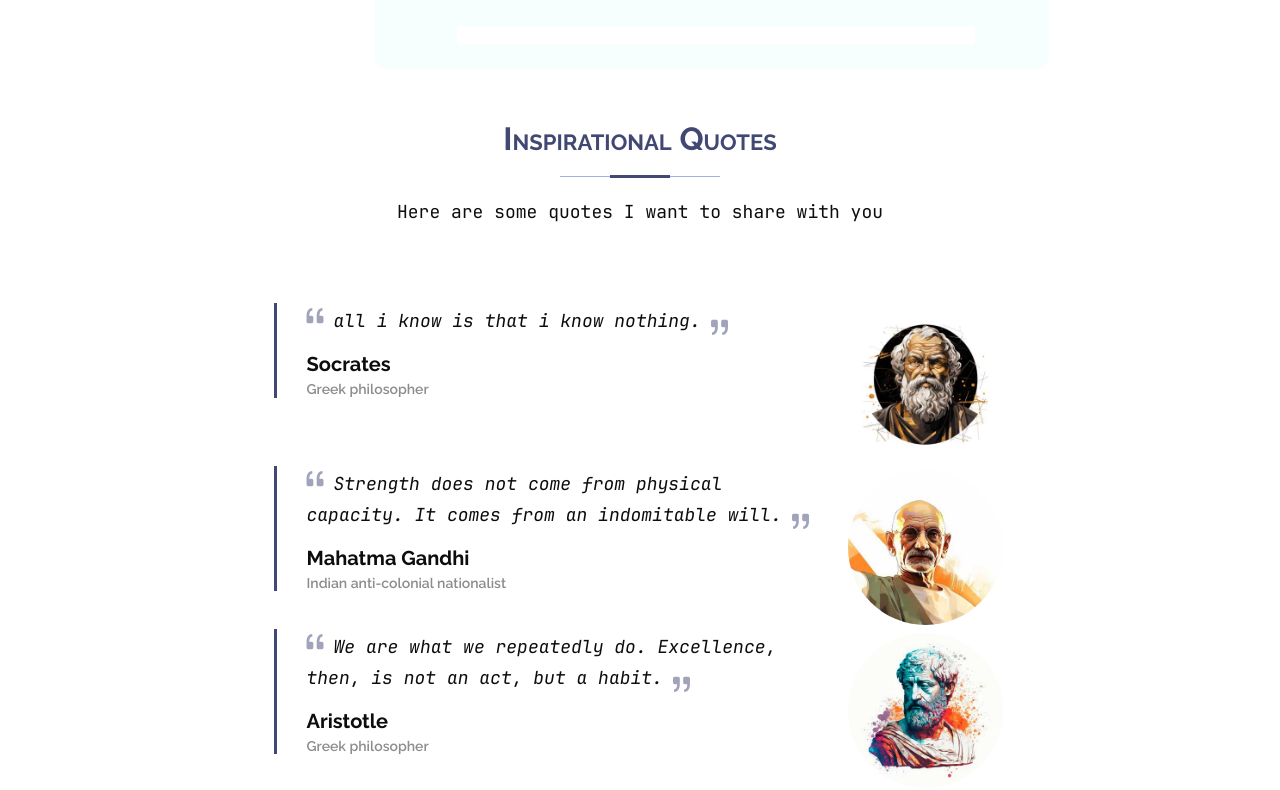
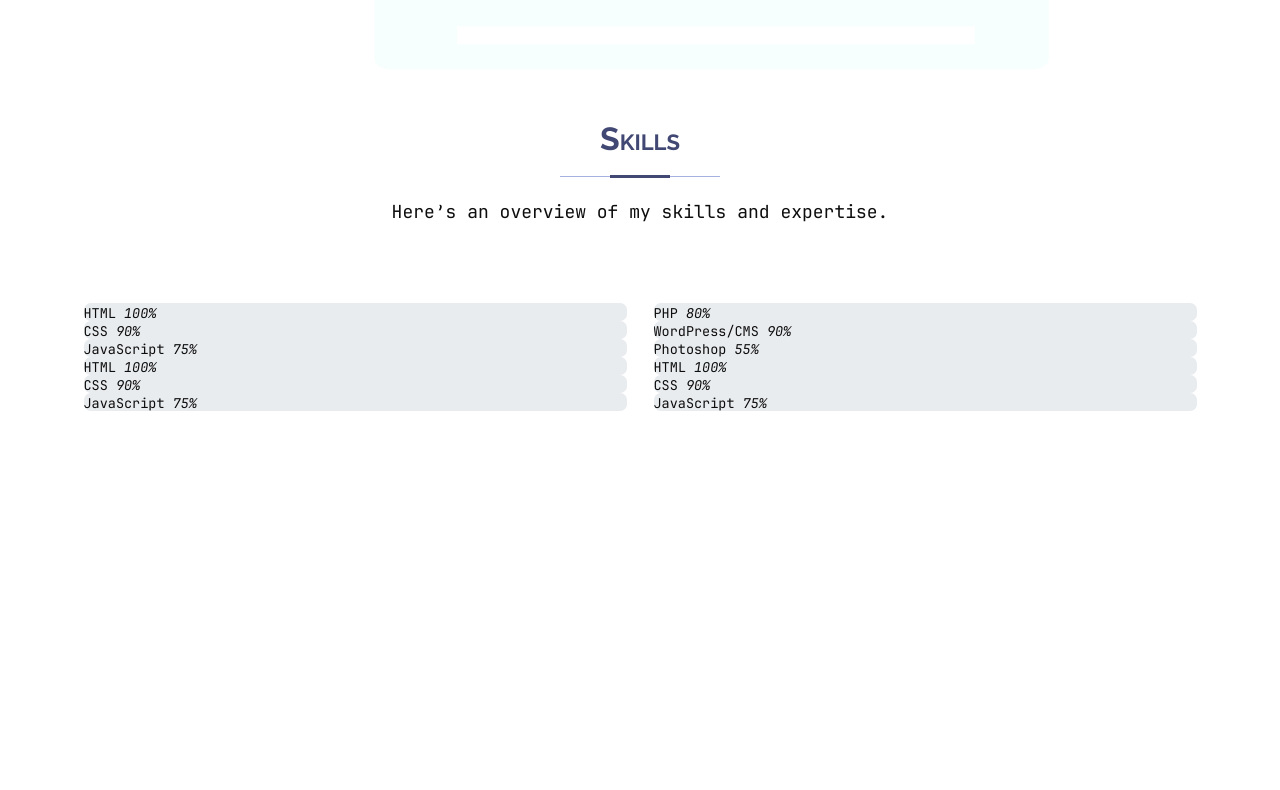
Before and after one commit to felehdev/portfolio-resume-frontend, a React (Vite) app: page / in a window 1280 px wide. Shown: the part 680-1470 px from the top of the page. Built offline with nearby package versions, Linux system fonts and the light colour scheme.

Commit message:
feat: add Skills component

```diff
--- a/src/App.tsx
+++ b/src/App.tsx
@@ -3,6 +3,7 @@ import useInitApp from "./hooks/useInitApp";
 import Home from "./components/Home";
 import Quotes from "./components/Quotes";
 import Contact from "./components/Contact";
+import Skills from "./components/Skills";
 
 function App() {
   useInitApp();
@@ -10,6 +11,7 @@ function App() {
   return (
     <>
       <Home />
+      <Skills />
       <Quotes />
       <Contact />
     </>
--- /dev/null
+++ b/src/components/Skills.tsx
@@ -0,0 +1,194 @@
+const Skills = () => {
+  return (
+    <article id="skills" className="skills section">
+      <div className="container">
+        <div className="row">
+          <div className="col">
+            <div className="section__header" data-aos="fade-up">
+              <h1 className="section__title">Skills</h1>
+              <p>Here’s an overview of my skills and expertise.</p>
+            </div>
+          </div>
+        </div>
+      </div>
+      <div className="container" data-aos="fade-up" data-aos-delay="100">
+        <div className="row skills-content skills-animation">
+          <div className="col-lg-6">
+            <div className="progress">
+              <span className="skill">
+                <span>HTML</span> <i className="val">100%</i>
+              </span>
+              <div className="progress-bar-wrap">
+                <div
+                  className="progress-bar"
+                  role="progressbar"
+                  aria-valuenow="100"
+                  aria-valuemin="0"
+                  aria-valuemax="100"
+                ></div>
+              </div>
+            </div>
+            <div className="progress">
+              <span className="skill">
+                <span>CSS</span> <i className="val">90%</i>
+              </span>
+              <div className="progress-bar-wrap">
+                <div
+                  className="progress-bar"
+                  role="progressbar"
+                  aria-valuenow="90"
+                  aria-valuemin="0"
+                  aria-valuemax="100"
+                ></div>
+              </div>
+            </div>
+            <div className="progress">
+              <span className="skill">
+                <span>JavaScript</span> <i className="val">75%</i>
+              </span>
+              <div className="progress-bar-wrap">
+                <div
+                  className="progress-bar"
+                  role="progressbar"
+                  aria-valuenow="75"
+                  aria-valuemin="0"
+                  aria-valuemax="100"
+                ></div>
+              </div>
+            </div>
+            <div className="progress">
+              <span className="skill">
+                <span>HTML</span> <i className="val">100%</i>
+              </span>
+              <div className="progress-bar-wrap">
+                <div
+                  className="progress-bar"
+                  role="progressbar"
+                  aria-valuenow="100"
+                  aria-valuemin="0"
+                  aria-valuemax="100"
+                ></div>
+              </div>
+            </div>
+            <div className="progress">
+              <span className="skill">
+                <span>CSS</span> <i className="val">90%</i>
+              </span>
+              <div className="progress-bar-wrap">
+                <div
+                  className="progress-bar"
+                  role="progressbar"
+                  aria-valuenow="90"
+                  aria-valuemin="0"
+                  aria-valuemax="100"
+                ></div>
+              </div>
+            </div>
+            <div className="progress">
+              <span className="skill">
+                <span>JavaScript</span> <i className="val">75%</i>
+              </span>
+              <div className="progress-bar-wrap">
+                <div
+                  className="progress-bar"
+                  role="progressbar"
+                  aria-valuenow="75"
+                  aria-valuemin="0"
+                  aria-valuemax="100"
+                ></div>
+              </div>
+            </div>
+          </div>
+          <div className="col-lg-6">
+            <div className="progress">
+              <span className="skill">
+                <span>PHP</span> <i className="val">80%</i>
+              </span>
+              <div className="progress-bar-wrap">
+                <div
+                  className="progress-bar"
+                  role="progressbar"
+                  aria-valuenow="80"
+                  aria-valuemin="0"
+                  aria-valuemax="100"
+                ></div>
+              </div>
+            </div>
+            <div className="progress">
+              <span className="skill">
+                <span>WordPress/CMS</span> <i className="val">90%</i>
+              </span>
+              <div className="progress-bar-wrap">
+                <div
+                  className="progress-bar"
+                  role="progressbar"
+                  aria-valuenow="90"
+                  aria-valuemin="0"
+                  aria-valuemax="100"
+                ></div>
+              </div>
+            </div>
+            <div className="progress">
+              <span className="skill">
+                <span>Photoshop</span> <i className="val">55%</i>
+              </span>
+              <div className="progress-bar-wrap">
+                <div
+                  className="progress-bar"
+                  role="progressbar"
+                  aria-valuenow="55"
+                  aria-valuemin="0"
+                  aria-valuemax="100"
+                ></div>
+              </div>
+            </div>
+            <div className="progress">
+              <span className="skill">
+                <span>HTML</span> <i className="val">100%</i>
+              </span>
+              <div className="progress-bar-wrap">
+                <div
+                  className="progress-bar"
+                  role="progressbar"
+                  aria-valuenow="100"
+                  aria-valuemin="0"
+                  aria-valuemax="100"
+                ></div>
+              </div>
+            </div>
+            <div className="progress">
+              <span className="skill">
+                <span>CSS</span> <i className="val">90%</i>
+              </span>
+              <div className="progress-bar-wrap">
+                <div
+                  className="progress-bar"
+                  role="progressbar"
+                  aria-valuenow="90"
+                  aria-valuemin="0"
+                  aria-valuemax="100"
+                ></div>
+              </div>
+            </div>
+            <div className="progress">
+              <span className="skill">
+                <span>JavaScript</span> <i className="val">75%</i>
+              </span>
+              <div className="progress-bar-wrap">
+                <div
+                  className="progress-bar"
+                  role="progressbar"
+                  aria-valuenow="75"
+                  aria-valuemin="0"
+                  aria-valuemax="100"
+                ></div>
+              </div>
+            </div>
+          </div>
+        </div>
+      </div>
+    </article>
+  );
+};
+
+export default Skills;
```
